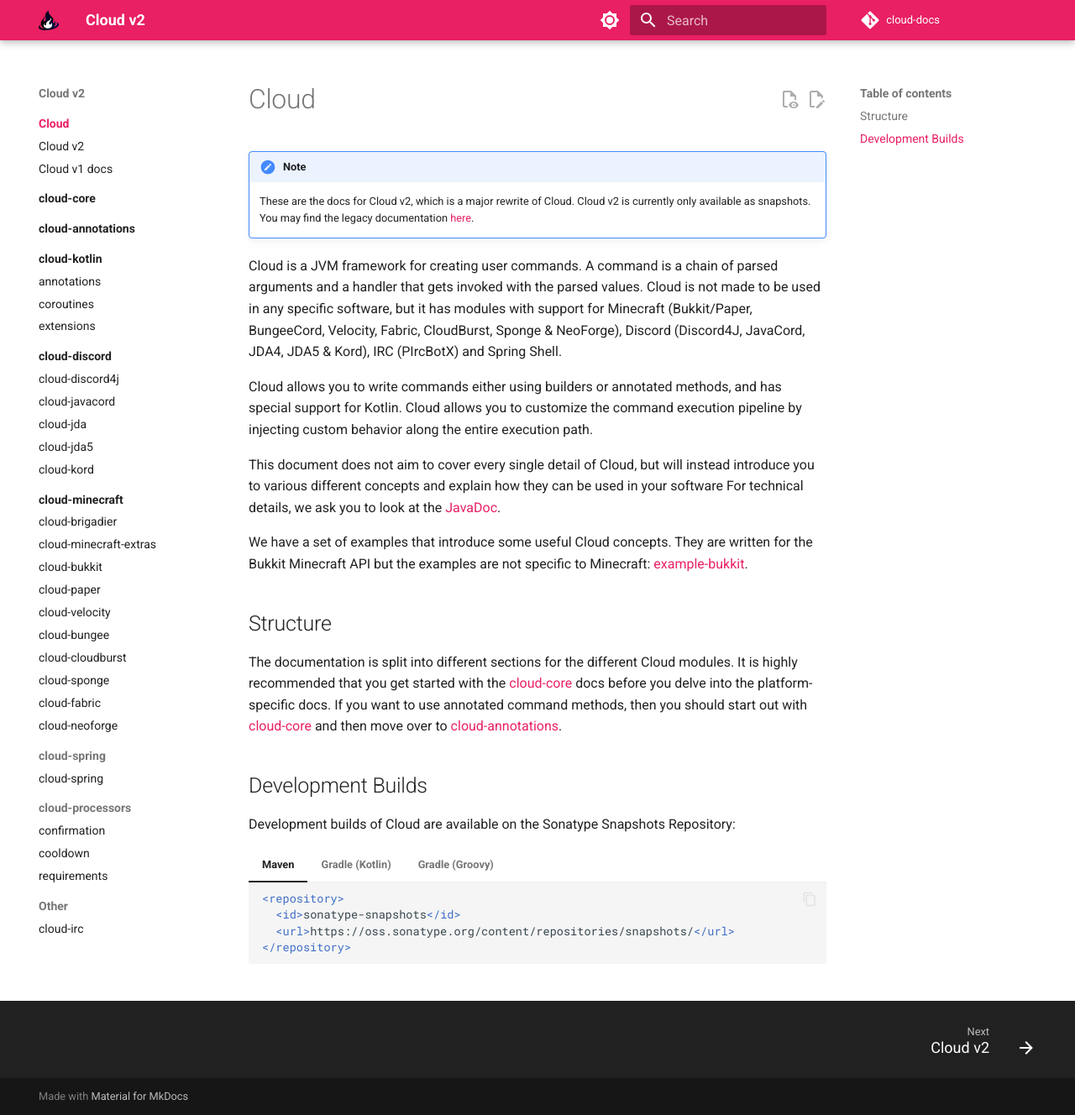
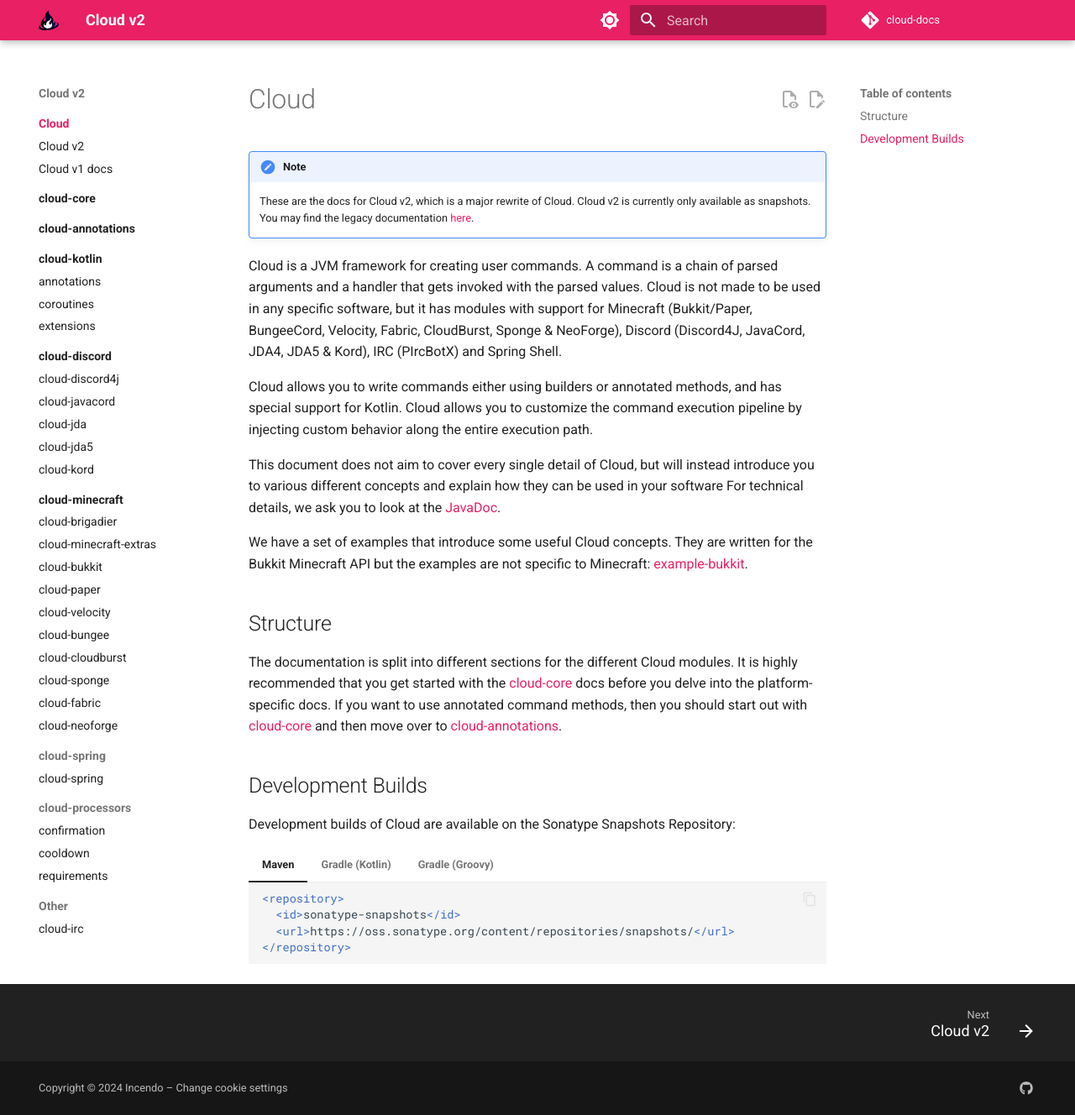
Before and after one commit to Incendo/cloud-docs, an MkDocs documentation site: the page built from docs/index.md, in a window 1280 px wide and 1328 px high. Shown: the whole window at 84% size. Built offline with MkDocs 1.6.1 and Material for MkDocs 9.7.7, drawn with Linux system fonts in a browser that asks for light colours; comment, search, counter and statistics services are not loaded; some of the changed lines change nothing that is shown.

Commit message:
feat: analytics & copyright notice

```diff
--- a/mkdocs.yml
+++ b/mkdocs.yml
@@ -105,3 +105,27 @@
       as to measure the effectiveness of our documentation and whether users
       find what they're searching for. With your consent, you're helping us to
       make our documentation better.
+  analytics:
+    provider: google
+    property: G-4R7HH5TMGT
+    feedback:
+      title: Was this page helpful?
+      ratings:
+        - icon: material/emoticon-happy-outline
+          name: This page was helpful
+          data: 1
+          note: >-
+            Thanks for your feedback!
+        - icon: material/emoticon-sad-outline
+          name: This page could be improved
+          data: 0
+          note: >-
+            Thanks for your feedback! Help us improve this page by
+            using our <a href="..." target="_blank" rel="noopener">feedback form</a>.
+  generator: false
+  social:
+    - icon: fontawesome/brands/github
+      link: https://github.com/incendo
+copyright: >
+  Copyright &copy; 2024 Incendo –
+  <a href="#__consent">Change cookie settings</a>
```
